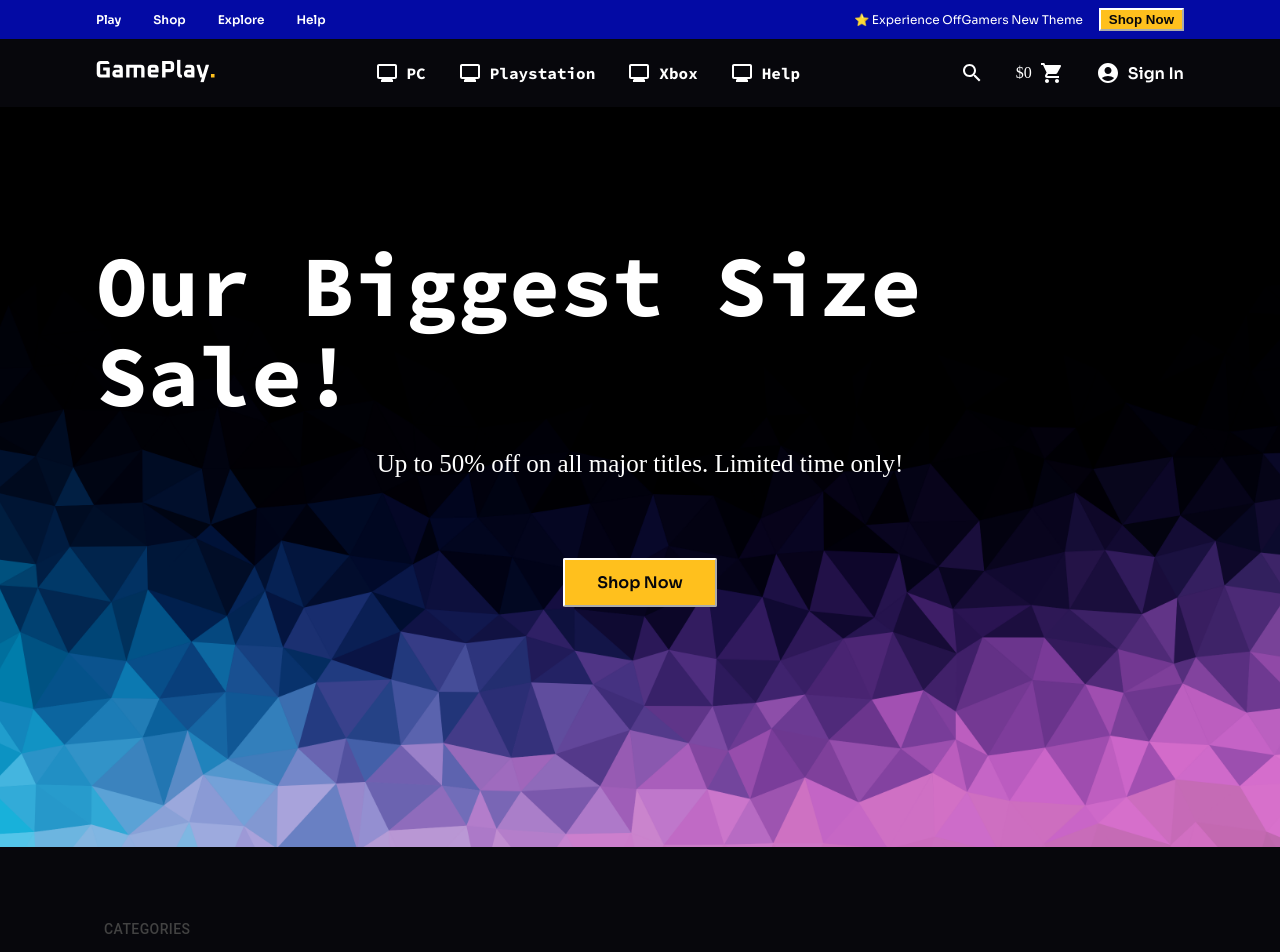
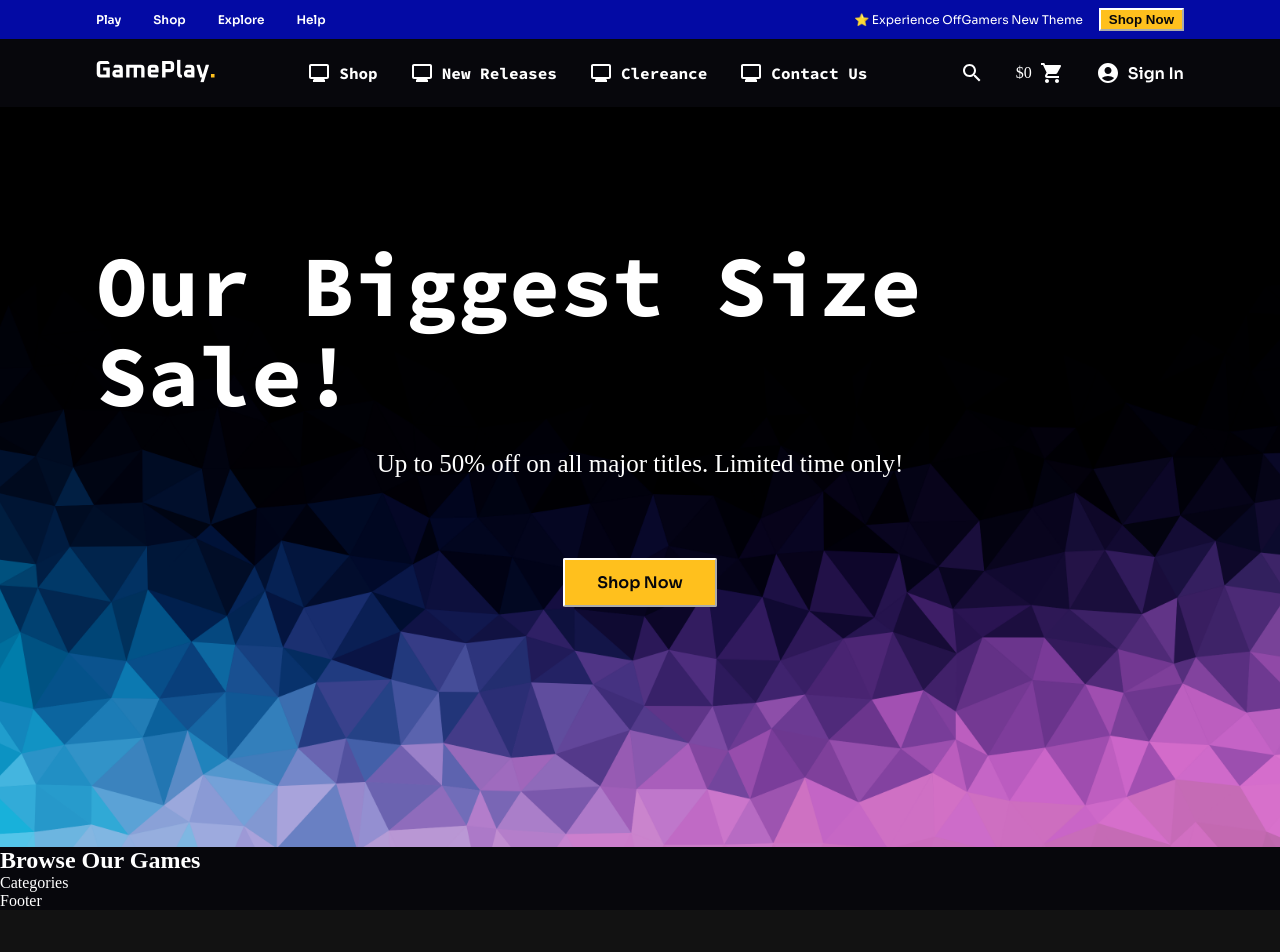
Before and after one commit to brosmar18/storeFront, a React (Vite) app: page /shop in a window 1280 px wide. Shown: the top 952 px of the page. After the commit the page ends 910 px from the top, so only its background shows below. Built offline with nearby package versions, Linux system fonts and the light colour scheme.

Commit message:
Navbar updated

```diff
--- a/src/components/Navbar/Navbar.jsx
+++ b/src/components/Navbar/Navbar.jsx
@@ -1,5 +1,6 @@
 import { useState } from "react";
 import { navLowLinks, navTopLinks } from "../../constants";
+import { Link } from "react-router-dom";
 import { logo } from "../../assets";
 import Drawer from "@mui/material/Drawer";
 import Button from "@mui/material/Button";
@@ -90,7 +91,7 @@ const Navbar = () => {
           {navLowLinks.map((item, index) => (
             <div key={`nav-low-${index}`} className="nav__low-link">
               <MonitorIcon />
-              <a href="#">{item.label}</a>
+              <Link to={item.route}>{item.label}</Link>
             </div>
           ))}
         </div>
--- /dev/null
+++ b/src/components/ProductCard/ProductCard.jsx
@@ -0,0 +1,21 @@
+import "./ProductCard.scss";
+
+const ProductCard = ({ title, description, price }) => {
+  return (
+    <div className="productCard">
+      <div className="productCard__image" />
+      <div className="productCard__details">
+        <h2>Title</h2>
+        <p>
+          Lorem, ipsum dolor sit amet consectetur adipisicing elit. Reiciendis
+        </p>
+        <div className="productCard__footer">
+          <span>59.99</span>
+          <button>Add to Cart</button>
+        </div>
+      </div>
+    </div>
+  );
+};
+
+export default ProductCard;
--- a/src/components/index.js
+++ b/src/components/index.js
@@ -4,5 +4,14 @@ import TrendingCard from "./TrendingCard/TrendingCard";
 import PopularCard from "./PopularCard/PopularCard";
 import CategoryCard from "./CategoryCard/CategoryCard";
 import Footer from "./Footer/Footer";
+import ProductCard from "./ProductCard/ProductCard";
 
-export { Navbar, HeroCard, TrendingCard, PopularCard, CategoryCard, Footer };
+export {
+  Navbar,
+  HeroCard,
+  TrendingCard,
+  PopularCard,
+  CategoryCard,
+  Footer,
+  ProductCard,
+};
--- a/src/constants/index.js
+++ b/src/constants/index.js
@@ -32,19 +32,19 @@ export const navTopLinks = [
 
 export const navLowLinks = [
   {
-    label: "PC",
+    label: "Shop",
+    route: "/shop",
+  },
+  {
+    label: "New Releases",
     route: "#",
   },
   {
-    label: "Playstation",
+    label: "Clereance",
     route: "#",
   },
   {
-    label: "Xbox",
-    route: "#",
-  },
-  {
-    label: "Help",
+    label: "Contact Us",
     route: "#",
   },
 ];
--- a/src/pages/Shop/Shop.jsx
+++ b/src/pages/Shop/Shop.jsx
@@ -1,11 +1,11 @@
-import { ShopHero, ShopCategories } from "../../sections/Shop";
+import { ShopHero, ShopProducts } from "../../sections/Shop";
 import "./Shop.scss";
 
 const Shop = () => {
   return (
     <main className="shop">
       <ShopHero />
-      <ShopCategories />
+      <ShopProducts />
     </main>
   );
 };
--- a/src/sections/Shop/ShopCategories/ShopCategories.jsx
+++ b/src/sections/Shop/ShopCategories/ShopCategories.jsx
@@ -1,44 +1,31 @@
 import * as React from "react";
-import Button from "@mui/material/Button";
-import Menu from "@mui/material/Menu";
-import MenuItem from "@mui/material/MenuItem";
+import { FormControl, InputLabel, MenuItem } from "@mui/material";
+import { gameCategories } from "../../../constants";
+import Select from "@mui/material/Select";
 import "./ShopCategories.scss";
 
 const ShopCategories = () => {
-  const [anchorEl, setAnchorEl] = React.useState(null);
-  const open = Boolean(anchorEl);
-  const handleClick = (event) => {
-    setAnchorEl(event.currentTarget);
+  const [age, setAge] = React.useState("");
+
+  const handleChange = (event) => {
+    setAge(event.target.value);
   };
-  const handleClose = () => {
-    setAnchorEl(null);
-  };
+
   return (
     <section className="shopCategories">
-      <div className="shopCategories__btns">
-        <Button
-          id="basic-button"
-          aria-controls={open ? "basic-menu" : undefined}
-          aria-haspopup="true"
-          aria-expanded={open ? "true" : undefined}
-          onClick={handleClick}
-        >
-          Categories
-        </Button>
-        <Menu
-          id="basic-menu"
-          anchorEl={anchorEl}
-          open={open}
-          onClose={handleClose}
-          MenuListProps={{
-            "aria-labelledby": "basic-button",
-          }}
-        >
-          <MenuItem onClick={handleClose}>Profile</MenuItem>
-          <MenuItem onClick={handleClose}>My account</MenuItem>
-          <MenuItem onClick={handleClose}>Logout</MenuItem>
-        </Menu>
-      </div>
+      <FormControl fullWidth>
+        <InputLabel>Categories</InputLabel>
+        <Select value={age} label="Category" onChange={handleChange}>
+          <MenuItem value="">
+            <em>None</em>
+          </MenuItem>
+          {gameCategories.map((item) => (
+            <MenuItem key={`game-categories-${item.id}`}>
+              {item.category}
+            </MenuItem>
+          ))}
+        </Select>
+      </FormControl>
       <div className="shopCategories__products"></div>
     </section>
   );
--- a/src/sections/Shop/ShopCategories/ShopCategories.scss
+++ b/src/sections/Shop/ShopCategories/ShopCategories.scss
@@ -12,4 +12,7 @@
   @include sm {
     padding: 4rem 2rem;
   }
+
+  .shopCategories__btns {
+  }
 }
--- /dev/null
+++ b/src/sections/Shop/ShopProducts/ShopProducts.jsx
@@ -0,0 +1,22 @@
+import React from "react";
+
+const ShopProducts = () => {
+  return (
+    <section className="shopProducts">
+      <div className="shopProducts__container">
+        {/* Header  */}
+        <div className="shopProducts__heading">
+          <div className="heading-title">
+            <h2>Browse Our Games</h2>
+          </div>
+          <div className="menu">
+            <a href="#">Categories</a>
+          </div>
+        </div>
+        {/* Cards  */}
+      </div>
+    </section>
+  );
+};
+
+export default ShopProducts;
--- /dev/null
+++ b/src/sections/Shop/ShopProducts/ShopProducts.scss
@@ -0,0 +1,32 @@
+@import "../../../responsive.scss";
+
+.shopProducts {
+  height: 100%;
+  width: 100%;
+  padding: 4rem 6rem;
+  display: flex;
+  flex-direction: column;
+  align-items: center;
+  justify-content: center;
+  @include md {
+    padding: 4rem;
+  }
+
+  @include sm {
+    padding: 4rem 2rem;
+  }
+
+  .shopProducts__btns {
+    width: 100%;
+    display: flex;
+  }
+
+  &__cards {
+    margin-top: 80px;
+    display: flex;
+    align-items: center;
+    justify-content: flex-start;
+    flex-wrap: wrap;
+    gap: 50px;
+  }
+}
--- a/src/sections/Shop/index.js
+++ b/src/sections/Shop/index.js
@@ -1,4 +1,5 @@
 import ShopHero from "./ShopHero/ShopHero";
 import ShopCategories from "./ShopCategories/ShopCategories";
+import ShopProducts from "./ShopProducts/ShopProducts";
 
-export { ShopHero, ShopCategories };
+export { ShopHero, ShopCategories, ShopProducts };
```
Also changed, not shown: src/components/ProductCard/ProductCard.scss (added).
